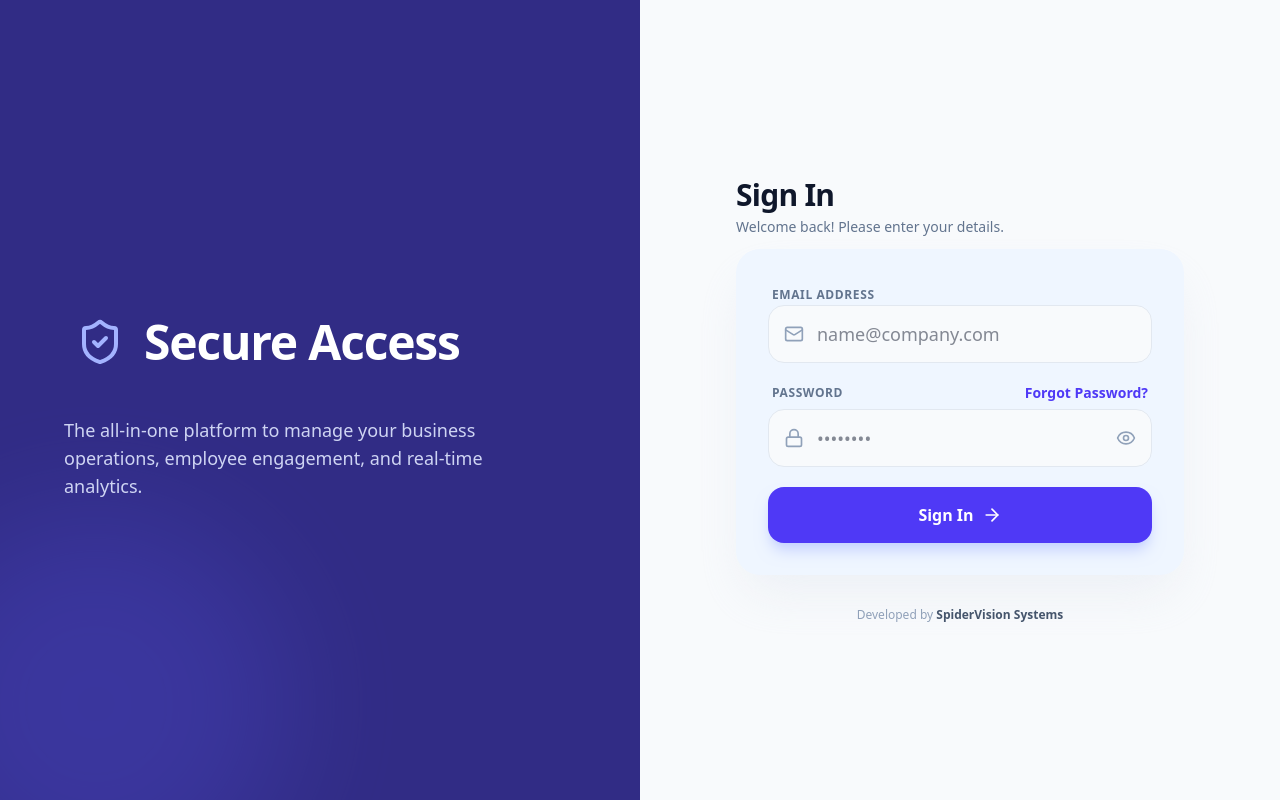
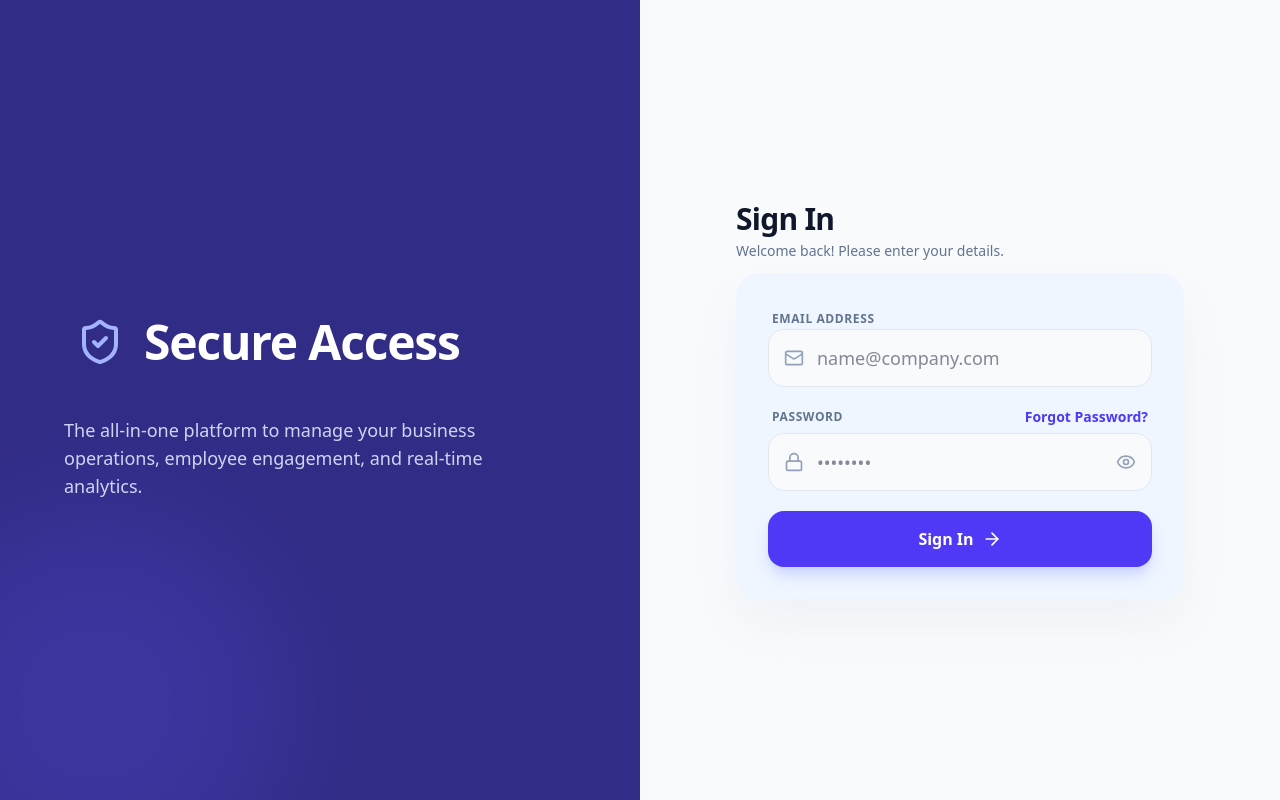
Before and after one commit to Devraj070/Respion-HRMS, a Next.js app: page /login in a window 1280 px wide. Built offline with nearby package versions, Linux system fonts and the light colour scheme.

Commit message:
refactor: remove developer credit from login page

```diff
--- a/src/app/login/page.js
+++ b/src/app/login/page.js
@@ -177,9 +177,7 @@ export default function Login() {
                         </form>
                     </div>
 
-                    <p className="text-center text-slate-400 text-xs">
-                        Developed by <span className="font-bold text-slate-600">SpiderVision Systems</span>
-                    </p>
+
                 </div>
             </div>
 
```
